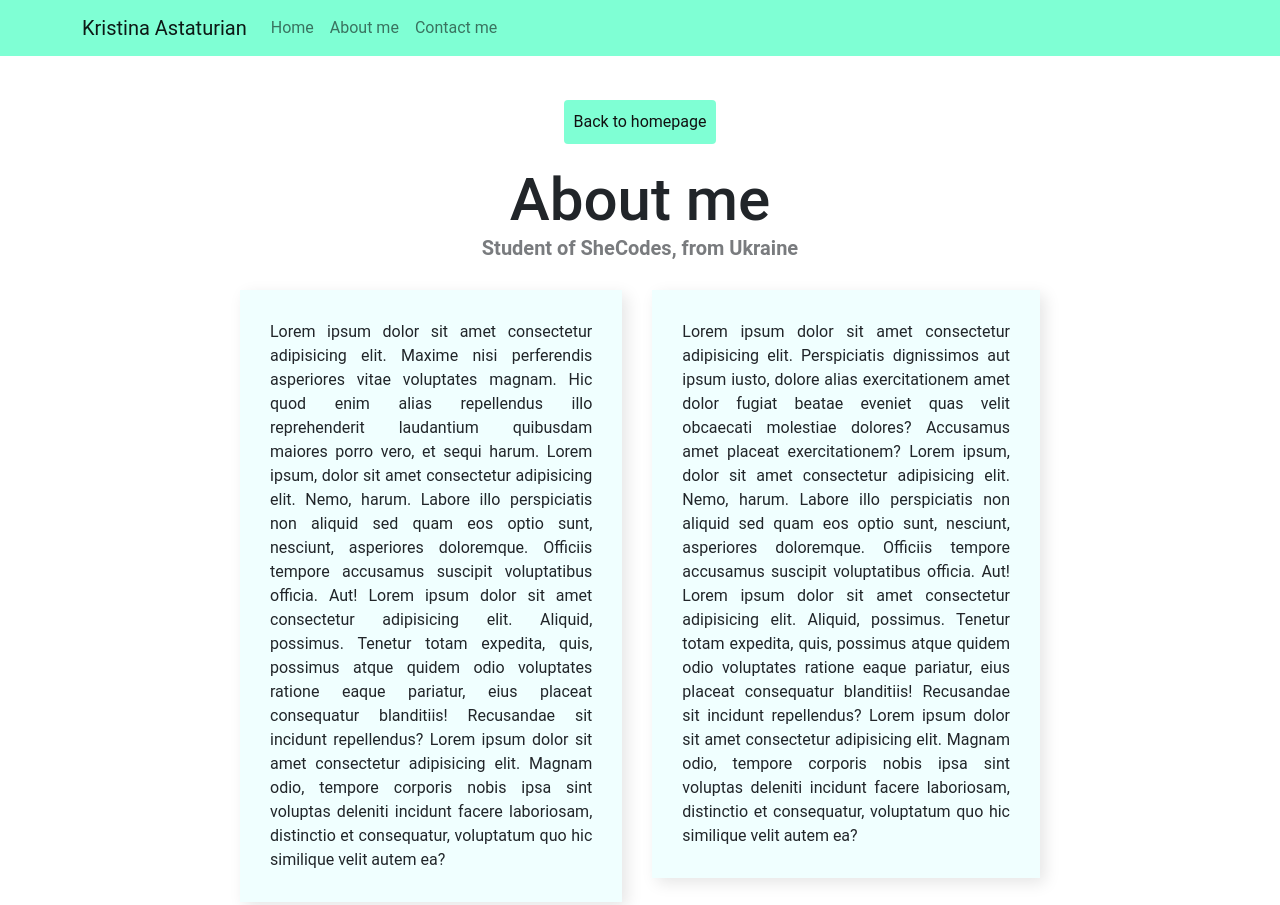
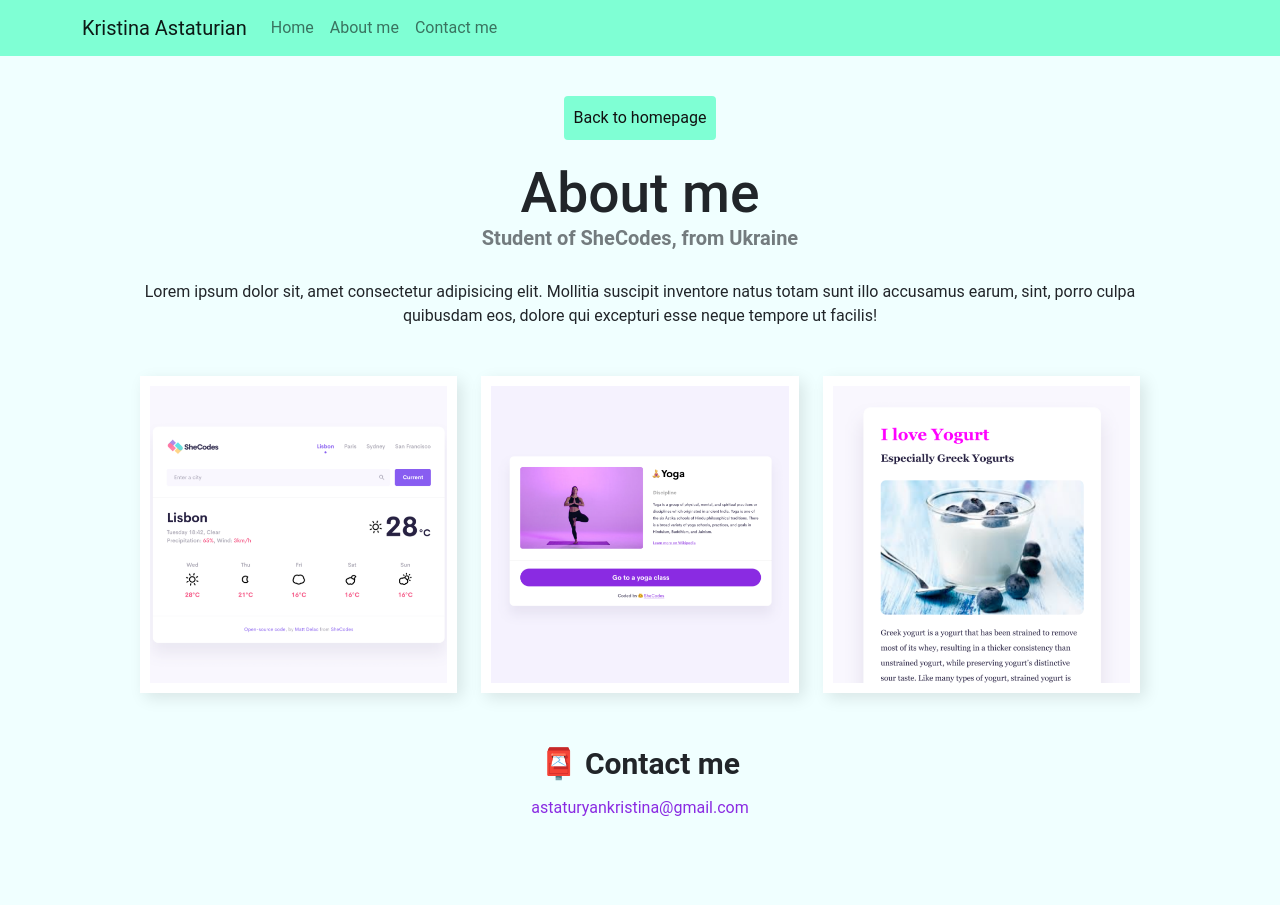
Before and after one commit to Christi1na/kristina-astaturian, a plain HTML site: page about.html in a window 1280 px wide. Shown: the top 905 px of the page. After the commit the page ends 850 px from the top, so only its background shows below. Drawn offline with nearby package versions, Linux system fonts and the light colour scheme.

Commit message:
Fixed and improved

```diff
--- a/about.html
+++ b/about.html
@@ -22,7 +22,7 @@
       content="About Kristina Astaturian, a student of SheCodes from Dipro, Ukraine"
     />
   </head>
-  <body>
+  <body class="about-body">
     <nav class="navbar navbar-expand-lg navbar-light bg-aquamarine fixed-top">
       <div class="container">
         <a class="navbar-brand" href="index.html" title="Homepage"
@@ -74,46 +74,25 @@
         </div>
         <h1 class="about__title">About me</h1>
         <h3 class="about__subtitle">Student of SheCodes, from Ukraine</h3>
-        <div class="about__items">
-          <div class="items-about">
-            <div class="items-about__item">
-              Lorem ipsum dolor sit amet consectetur adipisicing elit. Maxime
-              nisi perferendis asperiores vitae voluptates magnam. Hic quod enim
-              alias repellendus illo reprehenderit laudantium quibusdam maiores
-              porro vero, et sequi harum. Lorem ipsum, dolor sit amet
-              consectetur adipisicing elit. Nemo, harum. Labore illo
-              perspiciatis non aliquid sed quam eos optio sunt, nesciunt,
-              asperiores doloremque. Officiis tempore accusamus suscipit
-              voluptatibus officia. Aut! Lorem ipsum dolor sit amet consectetur
-              adipisicing elit. Aliquid, possimus. Tenetur totam expedita, quis,
-              possimus atque quidem odio voluptates ratione eaque pariatur, eius
-              placeat consequatur blanditiis! Recusandae sit incidunt
-              repellendus? Lorem ipsum dolor sit amet consectetur adipisicing
-              elit. Magnam odio, tempore corporis nobis ipsa sint voluptas
-              deleniti incidunt facere laboriosam, distinctio et consequatur,
-              voluptatum quo hic similique velit autem ea?
-            </div>
+        <p class="about__text mb-5">
+          Lorem ipsum dolor sit, amet consectetur adipisicing elit. Mollitia
+          suscipit inventore natus totam sunt illo accusamus earum, sint, porro
+          culpa quibusdam eos, dolore qui excepturi esse neque tempore ut
+          facilis!
+        </p>
+        <div class="about__items row mb-5">
+          <div class="about__item col-sm-4">
+            <img
+              class="img-fluid about__img"
+              src="/images/weather.png"
+              alt=""
+            />
           </div>
-
-          <div class="items-about">
-            <div class="items-about__item">
-              Lorem ipsum dolor sit amet consectetur adipisicing elit.
-              Perspiciatis dignissimos aut ipsum iusto, dolore alias
-              exercitationem amet dolor fugiat beatae eveniet quas velit
-              obcaecati molestiae dolores? Accusamus amet placeat
-              exercitationem? Lorem ipsum, dolor sit amet consectetur
-              adipisicing elit. Nemo, harum. Labore illo perspiciatis non
-              aliquid sed quam eos optio sunt, nesciunt, asperiores doloremque.
-              Officiis tempore accusamus suscipit voluptatibus officia. Aut!
-              Lorem ipsum dolor sit amet consectetur adipisicing elit. Aliquid,
-              possimus. Tenetur totam expedita, quis, possimus atque quidem odio
-              voluptates ratione eaque pariatur, eius placeat consequatur
-              blanditiis! Recusandae sit incidunt repellendus? Lorem ipsum dolor
-              sit amet consectetur adipisicing elit. Magnam odio, tempore
-              corporis nobis ipsa sint voluptas deleniti incidunt facere
-              laboriosam, distinctio et consequatur, voluptatum quo hic
-              similique velit autem ea?
-            </div>
+          <div class="about__item col-sm-4">
+            <img class="img-fluid about__img" src="/images/yoga.png" alt="" />
+          </div>
+          <div class="about__item col-sm-4">
+            <img class="img-fluid about__img" src="/images/yogurt.png" alt="" />
           </div>
         </div>
         <div class="about__contact contact-about" id="contact">
--- a/css/style.css
+++ b/css/style.css
@@ -27,8 +27,10 @@ body {
 }
 
 .greeting {
-  height: 100vh;
-  position: relative;
+  /* height: 100vh;
+  position: relative; */
+  margin-top: 56px;
+  padding: 40px 15px;
 }
 
 h1,
@@ -39,15 +41,17 @@ h3 {
 }
 
 .greeting__container {
-  position: absolute;
-  top: 50%;
-  left: 50%;
-  transform: translate(-50%, -50%);
-  padding: 50px 50px;
+  /* position: absolute; */
+  /* top: 50%; */
+  /* left: 50%; */
+  /* transform: translate(-50%, -50%); */
+  padding: 50px 10px;
   /* border: 1px solid #111; */
   border-radius: 4px;
   box-shadow: var(--box-shadow);
   background-color: #fff;
+  max-width: 700px;
+  margin: 0 auto;
 }
 
 .greeting__header {
@@ -58,11 +62,11 @@ h3 {
 }
 
 h1 {
-  font-size: 60px;
+  font-size: 55px;
 }
 
 h2 {
-  font-size: 40px;
+  font-size: 38px;
 }
 
 h3 {
@@ -80,7 +84,7 @@ h3 {
 .greeting__link {
   background-color: var(--primary-color);
   padding: 15px;
-  flex: 1 1 50%;
+  flex: 0 1 250px;
   text-align: center;
   color: #111;
   text-decoration: none;
@@ -98,9 +102,25 @@ h3 {
 
 /* -------------------------------------------- */
 
+.project-container {
+  background-color: #fff;
+  padding: 30px 20px;
+  box-shadow: var(--box-shadow);
+}
+
+/* -------------------------------------------- */
+
+/* .about {
+  background-color: var(--secondary-color);
+} */
+
+.about-body {
+  background-color: var(--secondary-color);
+}
+
 .about__container {
-  max-width: 830px;
-  padding: 100px 15px 30px;
+  max-width: 1030px;
+  padding: 96px 15px 30px;
   margin: 0 auto;
 }
 
@@ -118,25 +138,22 @@ h3 {
   text-decoration: none;
 }
 
-.about__items {
-  display: flex;
-  margin: 0 -15px 30px;
-  flex: 1;
+.about__subtitle {
+  margin-bottom: 30px;
 }
 
-.items-about {
-  padding: 0 15px;
+.about__text {
+  text-align: center;
 }
 
-.items-about__item {
-  background-color: var(--secondary-color);
-  text-align: justify;
-  padding: 30px;
-  box-shadow: var(--box-shadow);
+.about__items {
+  row-gap: 20px;
 }
 
-.about__subtitle {
-  margin-bottom: 30px;
+.about__img {
+  background-color: #fff;
+  padding: 10px;
+  box-shadow: var(--box-shadow);
 }
 
 .contact-about {
@@ -170,3 +187,44 @@ h3 {
   box-shadow: 6px 6px 12px rgba(0, 0, 0, 0.1);
   /* border-color: var(--primary-color); */
 }
+
+@media (max-width: 1199.98px) {
+  /* .greeting__container {
+    padding: 50px 0;
+  } */
+  h1 {
+    font-size: 50px;
+  }
+}
+
+@media (max-width: 575.98px) {
+  .project-img {
+    display: none;
+  }
+  .project-container {
+    background-color: transparent;
+    padding: 0 15px;
+    box-shadow: none;
+  }
+  .project-content {
+    text-align: center;
+  }
+  .launch-link {
+    display: block;
+  }
+  h1 {
+    font-size: 40px;
+  }
+  h2 {
+    font-size: 35px;
+  }
+}
+
+@media (max-width: 480px) {
+  h1 {
+    font-size: 36px;
+  }
+  h2 {
+    font-size: 30px;
+  }
+}
```
Also changed, not shown: index.html (+18 -14 lines).
